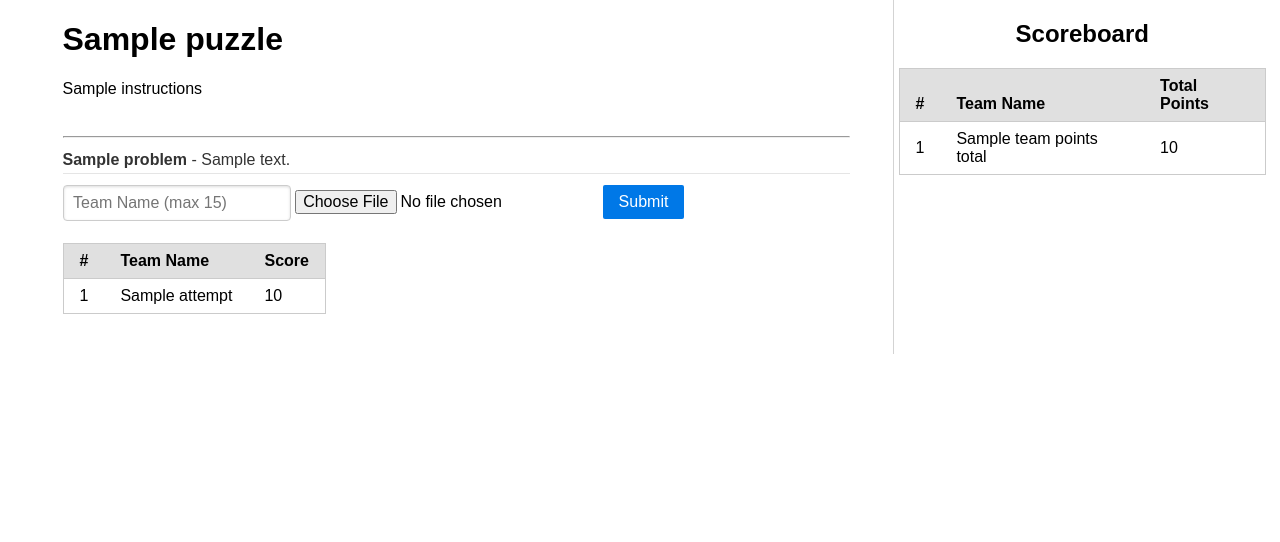
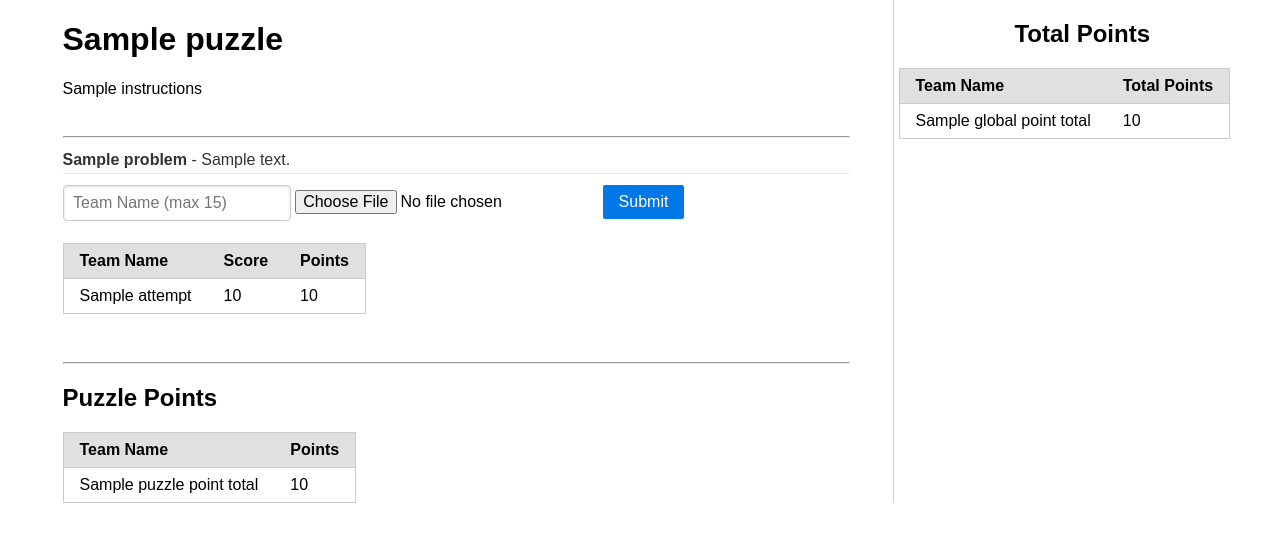
Before and after one commit to jonesmat/codechallenge, a Flask app: template templates/puzzle.html in a window 1280 px wide. Shown: the part 90-632 px from the top of the page. Run offline with Flask 2, Linux system fonts and the light colour scheme; the template is opened without the code that fills it: most values are stand-ins (such as "Sample title", 1, 10 or a date in 2020); parts of the project's set-up code (start-up, migrations or seed data) failed here and were passed over.

Commit message:
The aftermath (feedback)
- Fixed a bug where puzzles that should score Lowest-to-highest weren't.
- Added a scoreboard to the puzzles page.
- Removed Row # from problem score boards.
- General code cleanup.

```diff
--- a/main.py
+++ b/main.py
@@ -40,7 +40,9 @@ app.config['MAX_CONTENT_LENGTH'] = 10 * 1024  # 10KB
 @app.route('/')
 def home():
 	try:
-		return render_template('home.html', puzzles=puzzmgr.puzzles, team_points_total=puzzmgr.get_total_team_points())
+		return render_template('home.html', puzzles=puzzmgr.puzzles,
+			global_point_totals=puzzmgr.get_global_point_totals())
+
 	except Exception as ex:
 		return render_template('error.html', error=str(ex)), 500
 
@@ -53,11 +55,18 @@ def show_puzzle(puzzle_id):
 				return render_template('error.html', error="Puzzle does not exist!"), 403
 
 			if puzzle.state == PuzzleState.OPEN:
-				return render_template('puzzle.html', puzzle=puzzle, team_points_total=puzzmgr.get_total_team_points())
+				return render_template('puzzle.html', puzzle=puzzle,
+					global_point_totals=puzzmgr.get_global_point_totals(),
+					puzzle_point_totals=puzzle.get_puzzle_point_totals())
+
 			elif puzzle.state == PuzzleState.CLOSED:
-				return render_template('puzzle_closed.html', puzzle=puzzle, team_points_total=puzzmgr.get_total_team_points())
+				return render_template('puzzle_closed.html', puzzle=puzzle,
+					global_point_totals=puzzmgr.get_global_point_totals(),
+					puzzle_point_totals=puzzle.get_puzzle_point_totals())
+
 			elif puzzle.state == PuzzleState.NEW:
 				return render_template('error.html', error="Puzzle is not yet available!"), 403
+
 		else:
 			# Problem submission
 
@@ -70,7 +79,9 @@ def show_puzzle(puzzle_id):
 			puzzle = puzzmgr.get_puzzle(puzzle_id)
 			if puzzle.state != PuzzleState.OPEN:
 				# The puzzle is not open, redirect to the closed puzzle page
-				return render_template('puzzle_closed.html', puzzle=puzzle, team_points_total=puzzmgr.get_total_team_points())
+				return render_template('puzzle_closed.html', puzzle=puzzle,
+					global_point_totals=puzzmgr.get_global_point_totals(),
+					puzzle_point_totals=puzzle.get_puzzle_point_totals())
 
 			# Clean and truncate teamname to prevent abuse
 			teamname = teamname.strip()
@@ -109,7 +120,8 @@ def show_puzzle(puzzle_id):
 				pass  # TODO log it
 
 			return render_template('puzzle_submitted.html', puzzle_id=puzzle_id, attempt=attempt,
-									team_points_total=puzzmgr.get_total_team_points(), error_msg=error_msg)
+									global_point_totals=puzzmgr.get_global_point_totals(),
+									error_msg=error_msg)
 	except Exception as ex:
 		return render_template('error.html', error=str(ex)), 500
 
@@ -118,8 +130,7 @@ def show_puzzle(puzzle_id):
 def show_admin():
 	try:
 		if request.method == 'GET':
-			return render_template('login.html',
-									team_points_total=puzzmgr.get_total_team_points())
+			return render_template('login.html', global_point_totals=puzzmgr.get_global_point_totals())
 		else:
 
 			if 'passcode' in request.form:
@@ -128,10 +139,10 @@ def show_admin():
 
 				if passcode == ADMIN_PASSWORD:
 					return render_template('admin.html', puzzmgr=puzzmgr,
-											team_points_total=puzzmgr.get_total_team_points())
+											global_point_totals=puzzmgr.get_global_point_totals())
 				else:
 					return render_template('login.html',
-											team_points_total=puzzmgr.get_total_team_points())
+											global_point_totals=puzzmgr.get_global_point_totals())
 			elif 'puzzle_id' in request.form:
 				# Admin is updating a puzzle
 
@@ -150,7 +161,7 @@ def show_admin():
 
 				# Return to the admin page after updating the puzzle
 				return render_template('admin.html', puzzmgr=puzzmgr,
-										team_points_total=puzzmgr.get_total_team_points())
+										global_point_totals=puzzmgr.get_global_point_totals())
 			elif 'reload_data' in request.form:
 				# Admin is requesting a data reload
 				datamgr.load()
@@ -158,7 +169,7 @@ def show_admin():
 
 				# Reload the admin page
 				return render_template('admin.html', puzzmgr=puzzmgr,
-											team_points_total=puzzmgr.get_total_team_points())
+											global_point_totals=puzzmgr.get_global_point_totals())
 	except Exception as ex:
 		return render_template('error.html', error=str(ex)), 500
 
--- a/model/problem_attempt.py
+++ b/model/problem_attempt.py
@@ -4,11 +4,15 @@ class ProblemAttempt(object):
 	''' Represents an attempt at solving a problem on a puzzle '''
 
 	def __init__(self):
+		# Loaded members
 		self.teamname = ''
-		self.score = 0
+		self.score = None
 		self.timestamp = ''  # Human readable time of submission (helpful for reading on spreadsheet)
 		self.timedata = 0  # Computer friendly time of submission
 		self.solution_filepath = ''
+
+		# Computed members
+		self.points_awarded = 0
 
 	def load(self, data):
 		self.teamname = data[1]
--- a/model/puzzle_manager.py
+++ b/model/puzzle_manager.py
@@ -59,14 +59,14 @@ class PuzzleManager(object):
 				return puzzle
 		return None
 
-	def get_total_team_points(self):
+	def get_global_point_totals(self):
 		"""
 		Returns a list of teams with their total points ordered from highest to lowest.
 		<teamname, points>
 		"""
 		team_point_totals_dict = dict()
 		for puzzle in self.puzzles:
-			team_points_for_puzzle = puzzle.get_team_points()  # list of <points, teamname> pairs
+			team_points_for_puzzle = puzzle.get_puzzle_point_totals()  # list of <points, teamname> pairs
 			for teamname, points in team_points_for_puzzle:
 				if teamname not in team_point_totals_dict.keys():
 					team_point_totals_dict[teamname] = 0
--- a/templates/base.html
+++ b/templates/base.html
@@ -30,21 +30,19 @@
         <div id="buffer-middle" class="pure-u-1-24"></div>
 
         <div id="scoreboard" class="pure-u-7-24">
-            <h2 style="text-align: center;">Scoreboard</h2>
+            <h2 style="text-align: center;">Total Points</h2>
             <table class="pure-table pure-table-horizontal">
                 <thead>
                     <tr>
-                        <th>#</th>
                         <th>Team Name</th>
                         <th>Total Points</th>
                     </tr>
                 </thead>
 
                 <tbody>
-                    {% for teamname, points_total in team_points_total %}
+                    {% for teamname, points_total in global_point_totals %}
                         {% if points_total > 0 %}
                         <tr>
-                            <td>{{loop.index}}</td>
                             <td>{{ teamname }}</td>
                             <td>{{ points_total }}</td>
                         </tr>
--- a/templates/home.html
+++ b/templates/home.html
@@ -15,9 +15,9 @@
 					</div>
 					<div>
 						<!-- Show the top scores (if there are any) -->
-						{% if puzzle.get_team_points()|length > 0 %}
+						{% if puzzle.get_puzzle_point_totals()|length > 0 %}
 							Top scores:
-							{% for team_points in puzzle.get_team_points() %}
+							{% for team_points in puzzle.get_puzzle_point_totals() %}
 								<!-- Only show the first three top scores -->
 								{% if loop.index0 < 3 %}
 									{{ team_points[0] }}({{ team_points[1] }})
--- a/templates/puzzle.html
+++ b/templates/puzzle.html
@@ -32,18 +32,18 @@
 				<table class="pure-table pure-table-horizontal">
 					<thead>
 						<tr>
-							<th>#</th>
 							<th>Team Name</th>
 							<th>Score</th>
+							<th>Points</th>
 						</tr>
 					</thead>
 
 					<tbody>
 						{% for attempt in problem.get_best_attempts() %}
 						<tr>
-							<td>{{loop.index}}</td>
 							<td>{{ attempt.teamname }}</td>
 							<td>{{ attempt.score }}</td>
+							<td>{{ attempt.points_awarded }}</td>
 						</tr>
 						{% endfor %}
 					</tbody>
@@ -54,4 +54,29 @@
 			</div>
 		{% endfor %}
 	</div>
+
+	<hr/>
+
+    <div>
+        <h2>Puzzle Points</h2>
+        <table class="pure-table pure-table-horizontal">
+            <thead>
+                <tr>
+                    <th>Team Name</th>
+                    <th>Points</th>
+                </tr>
+            </thead>
+
+            <tbody>
+                {% for teamname, points_total in puzzle_point_totals %}
+                    {% if points_total > 0 %}
+                    <tr>
+                        <td>{{ teamname }}</td>
+                        <td>{{ points_total }}</td>
+                    </tr>
+                    {% endif %}
+                {% endfor %}
+            </tbody>
+        </table>
+    </div>
 {% endblock content %}
```
Also changed, not shown: model/problem.py (+29 -23 lines), model/puzzle.py (+9 -6 lines), templates/puzzle_closed.html (+27 -0 lines), 1 other file.
